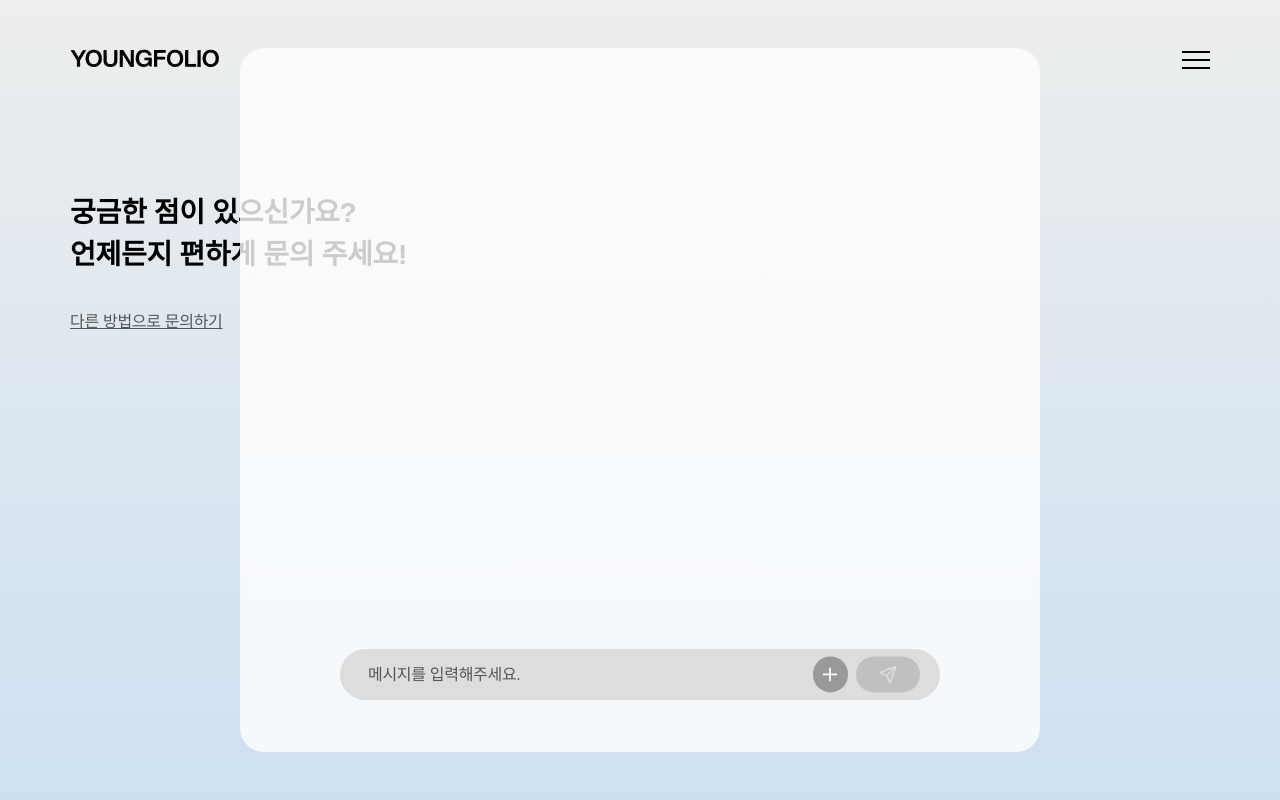
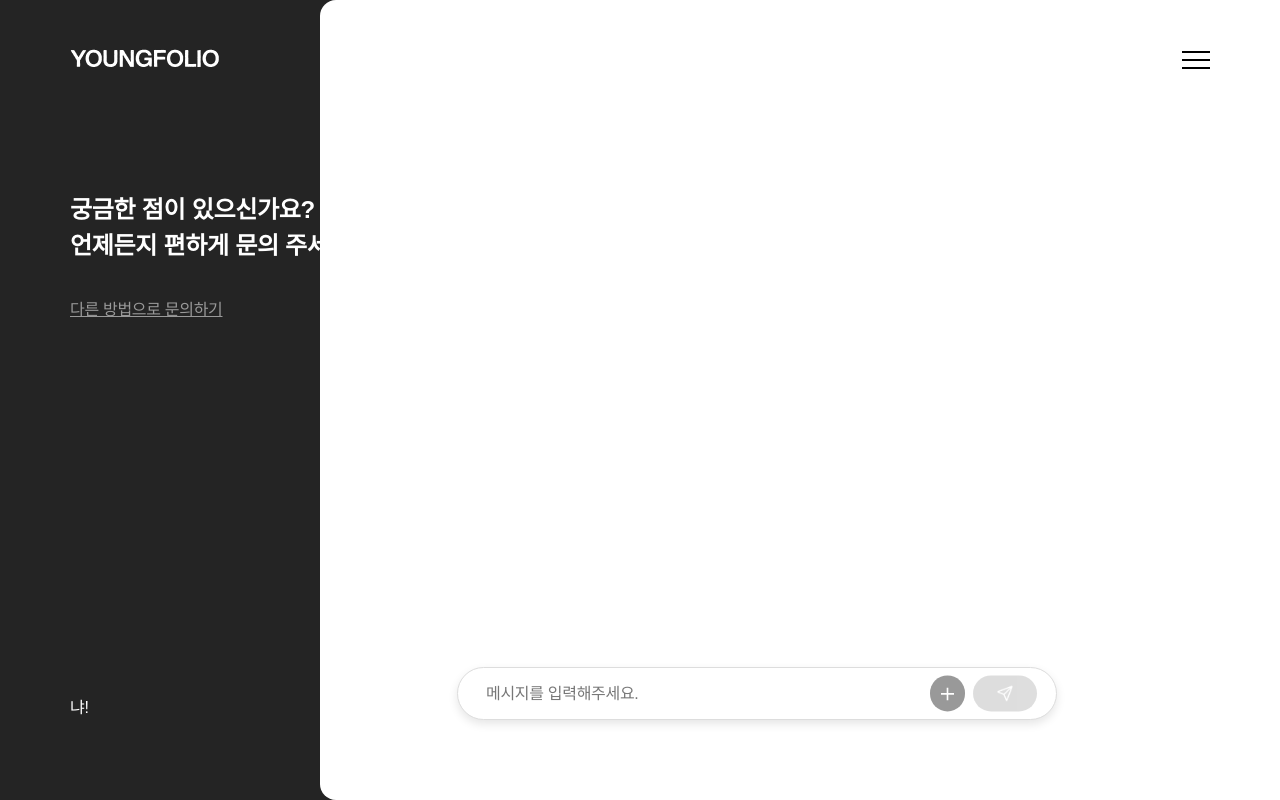
Before and after one commit to JUYOUNG0728/youngfolio, a Next.js app: page /contact/inquiry in a window 1280 px wide. Built offline with nearby package versions, Linux system fonts and the light colour scheme; no server answers; the database is empty.

Commit message:
style: 1차 디자인 수정 완료

```diff
--- a/app/contact/inquiry/page.tsx
+++ b/app/contact/inquiry/page.tsx
@@ -37,21 +37,9 @@ export default function InquiryPage() {
   const scrollContainerRef = useRef<HTMLDivElement | null>(null);
 
   const iconSize = {
-    plus: screenWidth < 1920 ? 14 : 16,
-    send: screenWidth < 1920 ? 18 : 20,
+    plus: screenWidth < 1920 ? 13 : 16,
+    send: screenWidth < 1920 ? 16 : 20,
   };
-
-  // const formatTime = (timestamp: Timestamp) => {
-  //   if (!timestamp) return "";
-  //   const date = timestamp.toDate();
-  //   return date.toLocaleString("ko-KR", {
-  //     year: "2-digit",
-  //     month: "2-digit",
-  //     day: "2-digit",
-  //     hour: "2-digit",
-  //     minute: "2-digit",
-  //   });
-  // };
 
   const uploadImage = async (file: File) => {
     const imageRef = ref(
@@ -212,27 +200,24 @@ export default function InquiryPage() {
   };
 
   return (
-    <div
-      className="w-full h-full"
-      style={{
-        background: "linear-gradient(180deg, #EDEEED 0%, #CDE0F2 100%)",
-      }}
-    >
+    <div className="w-full h-full bg-black">
       {!userUid && <div>Loading...</div>}
-      <div className="w-[calc(100%-140px)] h-full absolute left-1/2 -translate-x-1/2">
-        <div className="absolute top-48 xl:top-60">
-          <p className="h4">
+      <div className="absolute ml-[70px] h-[calc(100%-272px)] flex flex-col justify-between top-48 xl:top-60">
+        <div>
+          <p className="h5 text-white">
             궁금한 점이 있으신가요?
             <br />
             언제든지 편하게 문의 주세요!
           </p>
-          <p className="body4 underline text-gray-40 mt-8 cursor-pointer xl:mt-10">
+          <p className="body4 underline text-gray-30 mt-8 cursor-pointer xl:mt-10">
             다른 방법으로 문의하기
           </p>
         </div>
-        <div className="absolute h-[calc(100%-96px)] top-12 left-1/2 -translate-x-1/2 bg-white/80 rounded-3xl w-[800px] xl:w-[1000px]">
+        <div className="text-white">냐!</div>
+      </div>
+      <div className="absolute right-0 top-0 bg-white rounded-l-2xl h-full w-[75vw] xl:w-[77vw]">
         <div
-            className="h-[calc(100%-160px)] overflow-y-auto scrollbar px-10"
+          className="w-full h-[calc(100%-180px)] overflow-y-auto scrollbar pl-16 pr-32 pt-4 xl:pl-24 xl:pr-40 xl:h-[calc(100%-240px)]"
           ref={scrollContainerRef}
         >
           {messages.map((msg, index) => {
@@ -247,25 +232,25 @@ export default function InquiryPage() {
             return (
               <div key={msg.id} className="flex flex-col mt-4">
                 {showDateHeader && (
-                    <div className="text-center text-sm text-gray-30 my-8">
+                  <div className="text-center text-sm text-gray-30 my-8 xl:text-base">
                     {formatDateHeader(msg.timestamp)}
                   </div>
                 )}
 
                 {msg.sender === "admin" ? (
-                    <div className="flex flex-col gap-2">
-                      <div className="flex items-center gap-2">
-                        <div className="w-6 h-6 rounded-full bg-black" />
-                        <span className="text-black text-sm mt-[-6px]">
+                  <div className="flex flex-col gap-2 xl:gap-3">
+                    <div className="flex items-center gap-2 xl:gap-[10px]">
+                      <div className="w-[18px] h-[18px] rounded-full bg-black xl:w-6 xl:h-6" />
+                      <span className="text-black text-base xl:text-lg">
                         관리자
                       </span>
                     </div>
                     <div className="w-fit flex items-end">
-                        <span className="break-words py-2 px-6 rounded-3xl bg-gray-10 text-black ml-8 max-w-[400px] block">
+                      <span className="break-words py-3 px-5 rounded-3xl bg-gray-10 text-black max-w-[600px] block text-base xl:text-lg xl:px-6 xl:max-w-[840px] xl:rounded-[30px]">
                         {msg.text}
                       </span>
                       {showTime && (
-                          <span className="text-gray-30 text-xs ml-3">
+                        <span className="text-gray-30 body6 ml-3">
                           {formatTime(msg.timestamp)}
                         </span>
                       )}
@@ -277,17 +262,17 @@ export default function InquiryPage() {
                       {msg.imageUrl && (
                         <img
                           src={msg.imageUrl}
-                            alt="이미지"
+                          alt="이미지 미리보기"
                           className="max-w-[600px] max-h-[200px] rounded-lg object-contain mt-6"
                         />
                       )}
                       <div className="w-fit flex items-end">
                         {showTime && (
-                            <span className="text-gray-400 text-xs mr-3">
+                          <span className="text-gray-30 body6 mr-3">
                             {formatTime(msg.timestamp)}
                           </span>
                         )}
-                          <span className="break-words py-2 px-6 rounded-3xl bg-gray-10 text-black max-w-[400px] block">
+                        <span className="break-words py-3 px-5 rounded-3xl bg-gray-40 text-white max-w-[600px] block text-base xl:text-lg xl:px-6 xl:max-w-[840px] xl:rounded-[30px]">
                           {msg.text}
                         </span>
                       </div>
@@ -298,8 +283,8 @@ export default function InquiryPage() {
             );
           })}
         </div>
-        </div>
-        <div className="absolute bottom-[100px] left-1/2 -translate-x-1/2 z-20">
+        <div className="absolute flex justify-center w-[calc(100%-214px)] bottom-[80px] z-20 xl:bottom-[100px] ml-16 xl:w-[calc(100%-278px)] xl:ml-24">
+          <div>
             {imageFile && (
               <div className="mb-8 relative inline-block">
                 <img
@@ -323,7 +308,8 @@ export default function InquiryPage() {
             <div className="flex gap-3">
               <div className="flex items-center gap-4 relative">
                 <input
-                className="w-[600px] bg-gray-20 rounded-full placeholder-gray-40 font-light body4 pl-7 pr-24 py-3 text-black xl:w-[800px] xl:px-9 focus:outline-none"
+                  className="w-[600px] bg-white border border-gray-20 rounded-full placeholder-gray-40 body4 pl-7 pr-40 py-3 text-black xl:w-[800px] xl:pl-[38px] xl:pr-[200px] focus:outline-none xl:py-4"
+                  style={{ boxShadow: "0px 4px 10px rgba(0, 0, 0, 0.1)" }}
                   placeholder="메시지를 입력해주세요."
                   value={message}
                   onChange={(e) => setMessage(e.target.value)}
@@ -331,7 +317,7 @@ export default function InquiryPage() {
                     if (e.key === "Enter") handleSendMessage();
                   }}
                 />
-              <div className="h-[calc(100%-16px)] absolute right-5 top-1/2 -translate-y-1/2 flex items-center gap-2 xl:gap-3">
+                <div className="h-[calc(100%-18px)] absolute right-5 top-1/2 -translate-y-1/2 flex items-center gap-2 xl:gap-3 xl:h-[calc(100%-24px)] xl:right-8">
                   <label className="bg-gray-30 rounded-full aspect-square h-full overflow-hidden cursor-pointer flex justify-center items-center">
                     <input
                       className="w-full h-full hidden"
@@ -368,5 +354,6 @@ export default function InquiryPage() {
           </div>
         </div>
       </div>
+    </div>
   );
 }
--- a/components/Layout/Header.tsx
+++ b/components/Layout/Header.tsx
@@ -25,7 +25,8 @@ export default function Header() {
     setIsMenuOpen(!isMenuOpen);
   };
 
-  const isWhiteMode = pathname === "/contact/inquiry";
+  const isWhiteMode = pathname === "";
+  const setHamburgerWhiteMode = pathname === "/contact/inquiry";
 
   return (
     <div>
@@ -39,21 +40,14 @@ export default function Header() {
             height={screenWidth < 1920 ? 24 : 28}
           />
           {!isMenuOpen ? (
-            // <Image
-            //   src="/images/icon-hamburger.png"
-            //   alt="Menu"
-            //   width={28}
-            //   height={28}
-            //   className="cursor-pointer"
-            //   onClick={toggleMenu}
-            //   priority
-            // />
             <Hamburger
               width={screenWidth < 1920 ? 28 : 32}
               height={screenWidth < 1920 ? 28 : 32}
               className="cursor-pointer"
               onClick={toggleMenu}
-              fill={isWhiteMode ? "#000000" : "#FFFFFF"}
+              fill={
+                isWhiteMode || setHamburgerWhiteMode ? "#000000" : "#FFFFFF"
+              }
             />
           ) : (
             <Image
--- a/styles/globals.css
+++ b/styles/globals.css
@@ -7,7 +7,8 @@
   --gray-10: #f0f0f0;
   --gray-20: #ddd;
   --gray-30: #999;
-  --gray-40: #555;
+  --gray-40: #777;
+  --gray-50: #555;
 
   --white: #fff;
   --black: #242424;
@@ -201,6 +202,9 @@
   .text-gray-40 {
     color: var(--gray-40);
   }
+  .text-gray-50 {
+    color: var(--gray-50);
+  }
   .text-white {
     color: var(--white);
   }
@@ -226,6 +230,9 @@
   }
   .bg-gray-40 {
     background-color: var(--gray-40);
+  }
+  .bg-gray-50 {
+    background-color: var(--gray-50);
   }
   .bg-white {
     background-color: var(--white);
@@ -253,6 +260,9 @@
   .border-gray-40 {
     border-color: var(--gray-40);
   }
+  .border-gray-50 {
+    border-color: var(--gray-50);
+  }
   .border-white {
     border-color: var(--white);
   }
@@ -278,6 +288,9 @@
   }
   .placeholder-gray-40::placeholder {
     color: var(--gray-40);
+  }
+  .placeholder-gray-50::placeholder {
+    color: var(--gray-50);
   }
   .placeholder-white::placeholder {
     color: var(--white);
@@ -322,16 +335,14 @@
   }
 
   .scrollbar::-webkit-scrollbar-thumb {
-    background: var(--gray-20);
-    border-top: 40px solid transparent;
+    background: var(--gray-30);
     border-left: 8px solid transparent;
     border-right: 8px solid transparent;
     background-clip: content-box;
   }
 
   .scrollbar::-webkit-scrollbar-thumb:hover {
-    background: var(--gray-30);
-    border-top: 20px solid transparent;
+    background: var(--gray-50);
     border-left: 8px solid transparent;
     border-right: 8px solid transparent;
     background-clip: content-box;
```
Lines whose indentation alone changed are shown as unchanged.
